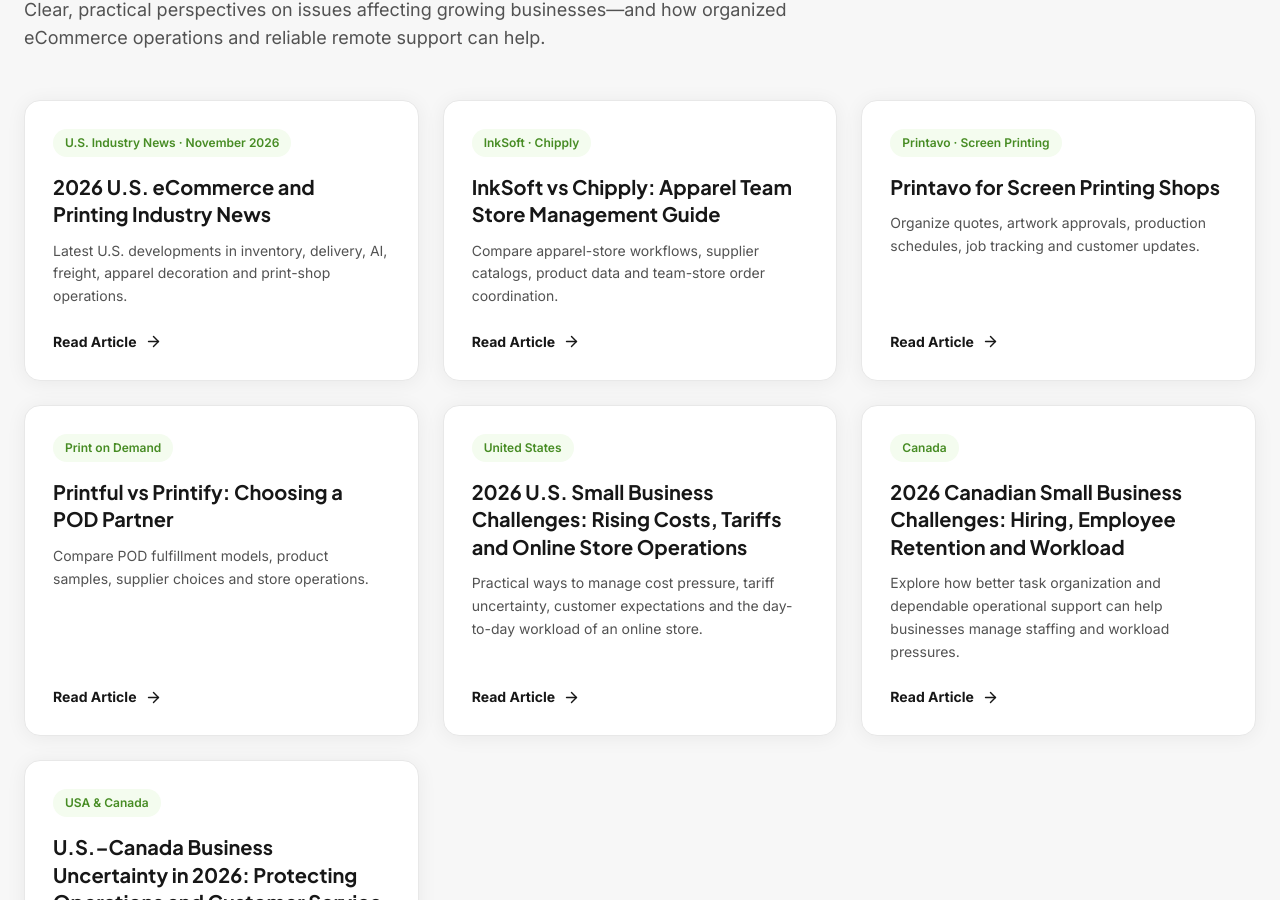
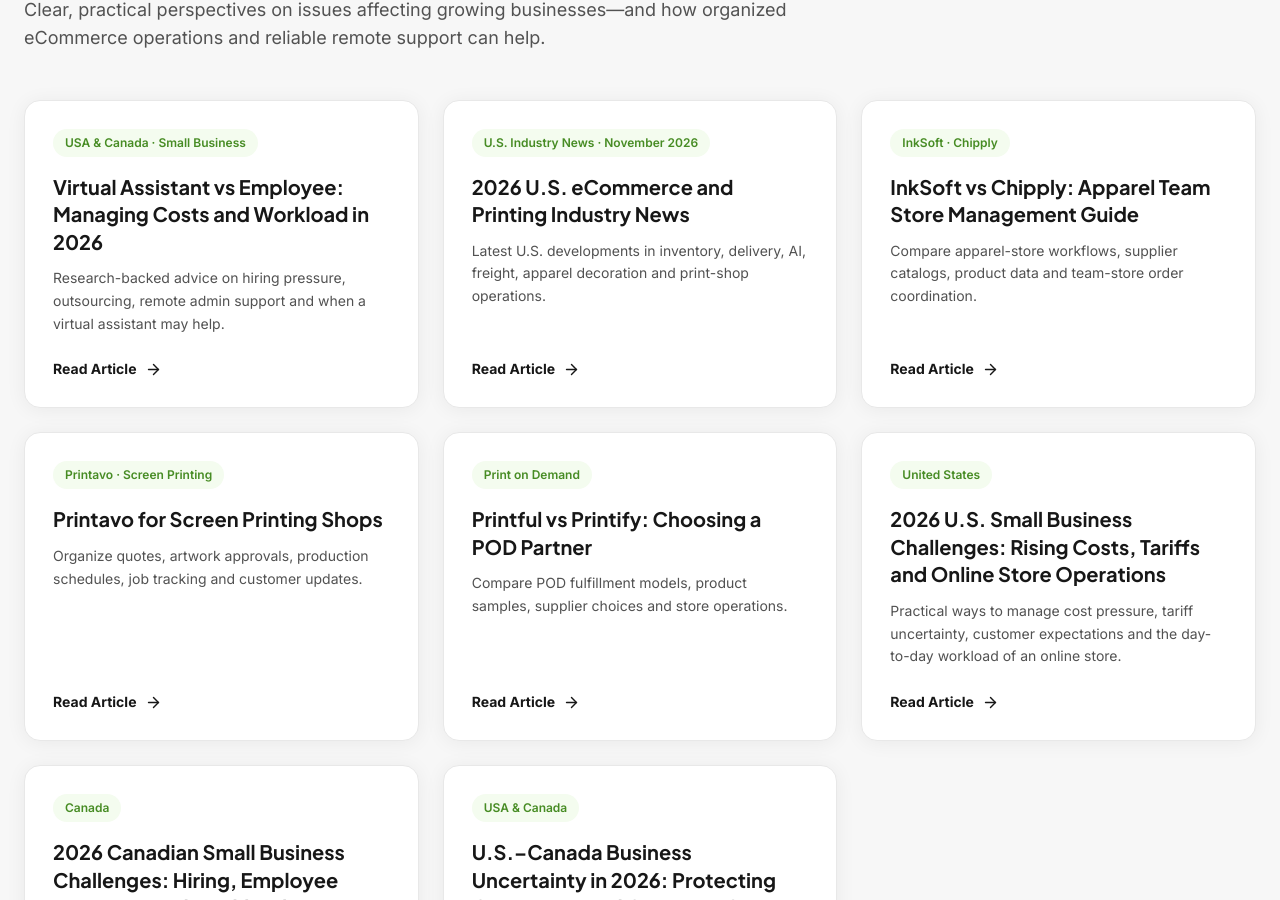
Before and after one commit to Fahad42150/dancing-llama-3e1cb2, a React (Vite) app: page / in a window 1280 px wide. Shown: the part 5234-6134 px from the top of the page. Built offline with nearby package versions, Linux system fonts and the light colour scheme.

Commit message:
Feature virtual assistant and outsourcing guide on homepage

```diff
--- a/src/components/Insights.tsx
+++ b/src/components/Insights.tsx
@@ -2,6 +2,8 @@ import { ArrowRight, BookOpen, Newspaper } from 'lucide-react';
 import { useReveal } from '@/hooks/useReveal';
 
 const latestArticles = [
+  { category: 'USA & Canada · Small Business', title: 'Virtual Assistant vs Employee: Managing Costs and Workload in 2026', description: 'Research-backed advice on hiring pressure, outsourcing, remote admin support and when a virtual assistant may help.', href: '/blog/virtual-assistant-vs-employee-small-business-usa-canada-2026/' },
+
   { category: 'U.S. Industry News · November 2026', title: '2026 U.S. eCommerce and Printing Industry News', description: 'Latest U.S. developments in inventory, delivery, AI, freight, apparel decoration and print-shop operations.', href: '/blog/2026-us-ecommerce-printing-industry-news-operations-trends/' },
 
   { category: 'InkSoft · Chipply', title: 'InkSoft vs Chipply: Apparel Team Store Management Guide', description: 'Compare apparel-store workflows, supplier catalogs, product data and team-store order coordination.', href: '/blog/inksoft-chipply-apparel-team-store-management-guide/' },
```
